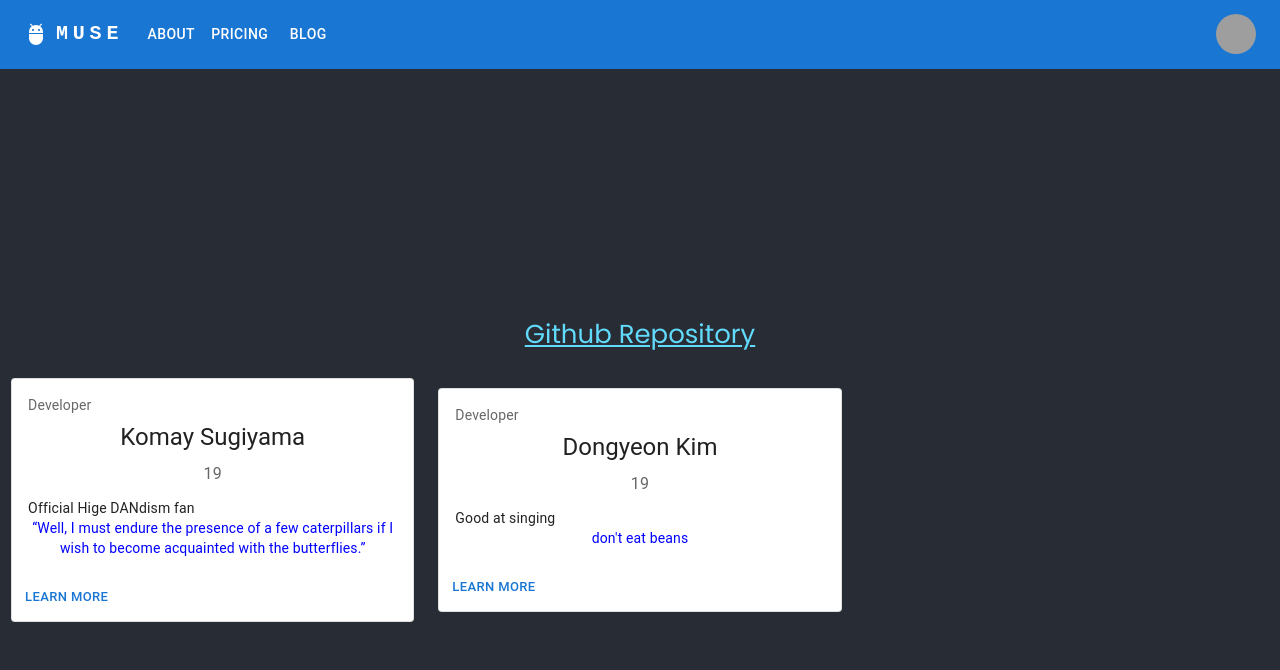
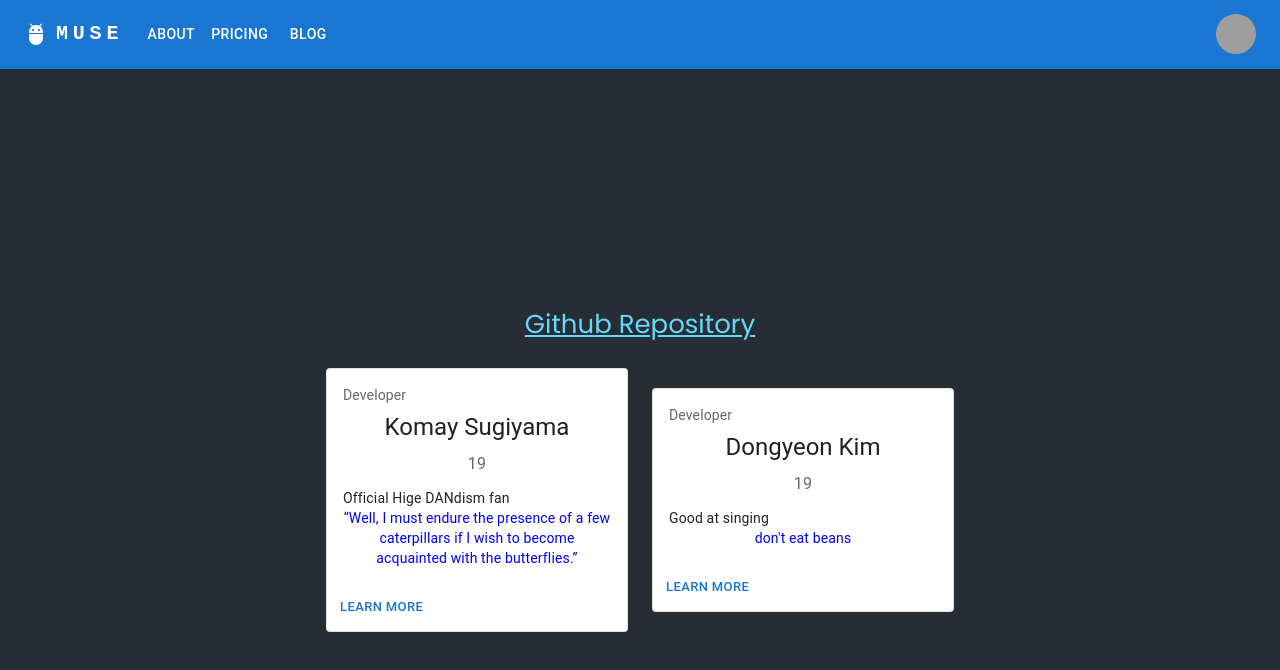
Before and after one commit to zenxha/muse, a React (Create React App) app in the folder client/: page /about in a window 1280 px wide. Shown: the top 670 px of the page. Built offline with nearby package versions, Linux system fonts and the light colour scheme; grey boxes are pictures that could not be loaded.

Commit message:
centering the card in grid

```diff
--- a/client/src/routes/About.js
+++ b/client/src/routes/About.js
@@ -22,11 +22,13 @@ const About = () => {
           Github Repository
         </a>
       </Grid>
-      {creatorData.data.map(person => {
-        return <Grid key={person.id} item xs={4} >
-          <OutlinedCard person={person}/>
-          </Grid>
-      })}
+        <Grid item xs={3} />
+        {creatorData.data.map(person => {
+          return <Grid key={person.id} item xs={3} >
+            <OutlinedCard person={person}/>
+            </Grid>
+        })}
+        <Grid item xs={3} />
     </Grid>
   );
 }
```
